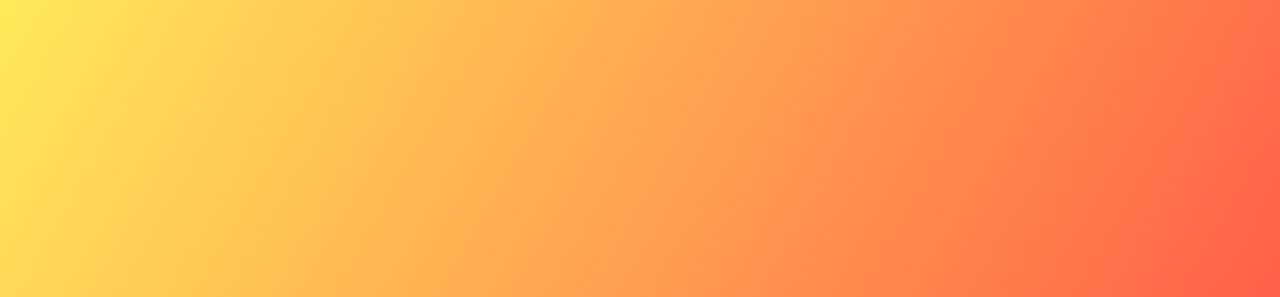
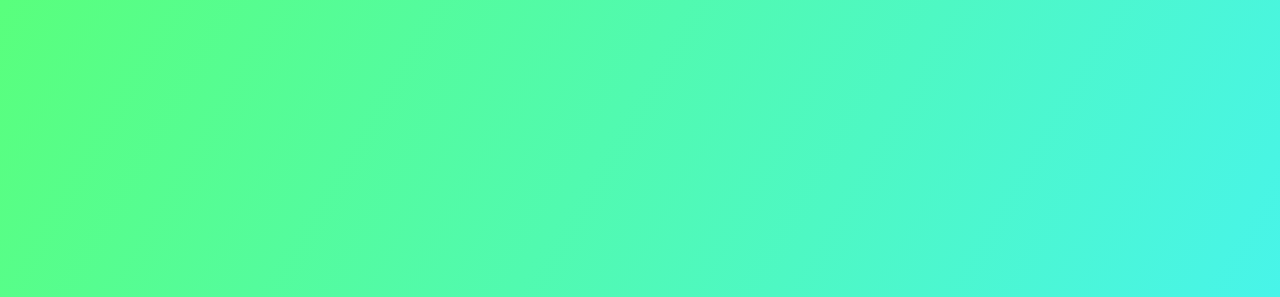
Before and after one commit to Wilian96/relogioDigital, a plain HTML site: page index.html in a window 1280 px wide. Shown: the top 297 px of the page. Drawn offline with Linux system fonts and the light colour scheme; a web font is replaced by a local one.

Commit message:
mudanca de background

```diff
--- a/src/css/style.css
+++ b/src/css/style.css
@@ -14,7 +14,7 @@
 
 body {
     height: 100vh;
-    background: linear-gradient(120deg, #ffe53bd8, #ff2525da);
+    background: linear-gradient(120deg, #3bff65d8, #25f0ffda);
     display: flex;
     align-items: center;
     justify-content: center;
```
